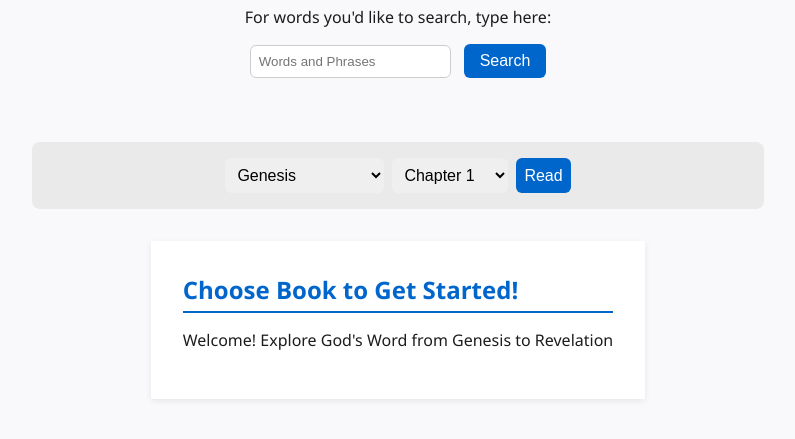
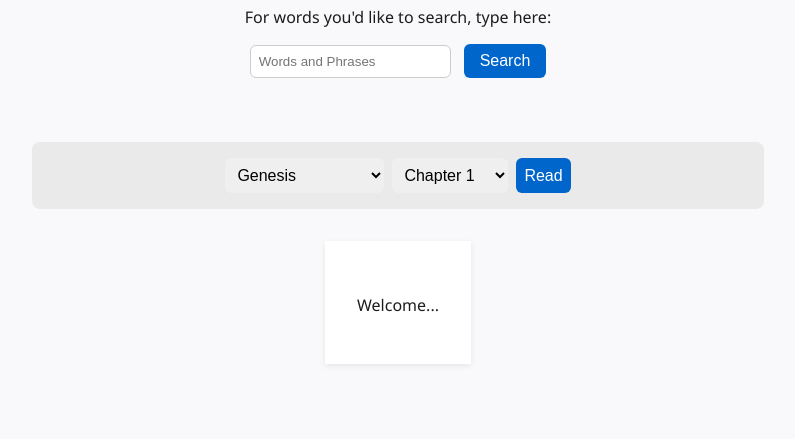
Before and after one commit to callpres1104-alt/Code-Junkie2, a plain HTML site: page OnlineBible.html in a window 1280 px wide. Shown: the part 81-520 px from the top of the page, without its empty margins (242-1037 px from the left). Drawn offline with Linux system fonts and the light colour scheme.

Commit message:
Update OnlineBible.html

```diff
--- a/OnlineBible.html
+++ b/OnlineBible.html
@@ -89,7 +89,6 @@
     .chapter-content h2 {
       color: var(--accent);
       font-size: 1.5rem;
-      border-bottom: 2px solid var(--accent);
       padding-bottom: 0.3rem;
       margin-top: 0;
       margin-bottom: 1rem;
@@ -137,8 +136,8 @@
   <div id="chapter" class="chapter active">
     <div class="chapter-content" id="chapterContent">
 
-      <h2>Choose Book to Get Started!</h2>
-      <p>Welcome! Explore God's Word from Genesis to Revelation</p>
+      <h2></h2>
+      <p>Welcome...</p>
 
     </div>
   </div>
```
